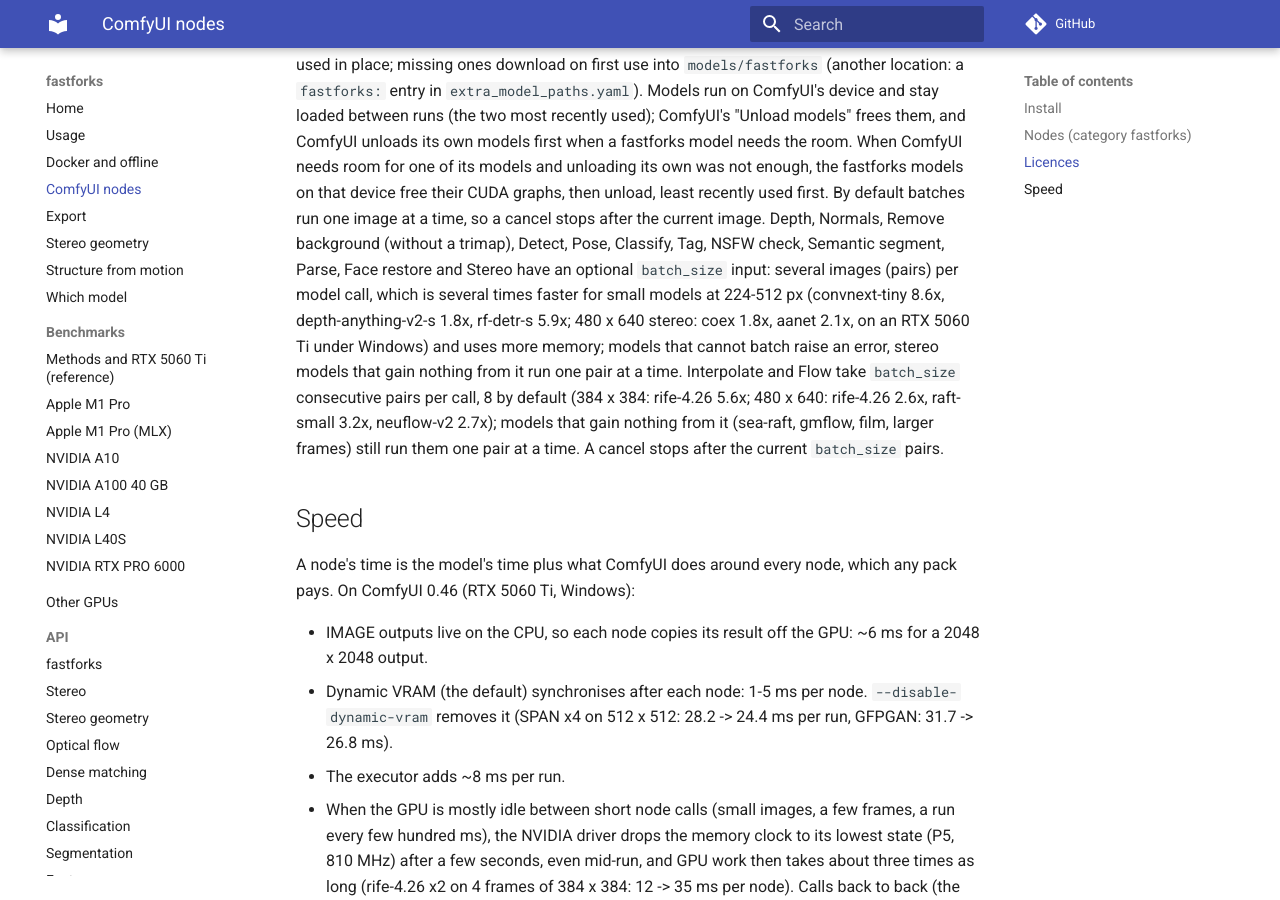
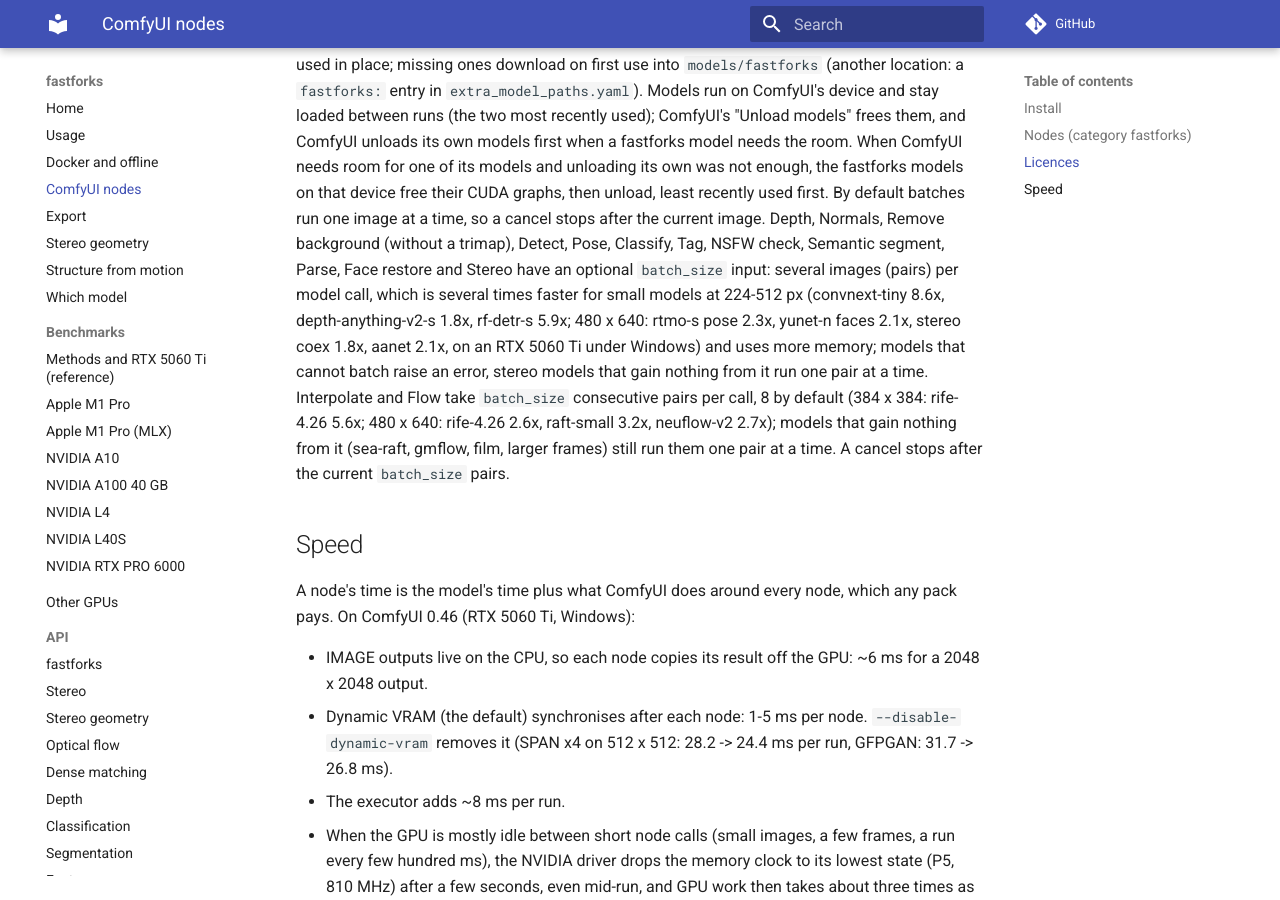
Before and after one commit to kleinicke/fastforks, an MkDocs documentation site: the page built from docs/comfyui.md, in a window 1280 px wide and 900 px high, scrolled down 3850 px. Built offline with MkDocs 1.6.1 and Material for MkDocs 9.7.7, drawn with Linux system fonts in a browser that asks for light colours; comment, search, counter and statistics services are not loaded.

Commit message:
Name the RTMO and YuNet batch gains in the ComfyUI batch_size docs
The Pose node's batch_size now runs several RTMO / YuNet / RetinaFace
images in one network call: say what it buys at 480 x 640.

Co-Authored-By: Claude Opus 5.5 <noreply@anthropic.com>

```diff
--- a/docs/comfyui.md
+++ b/docs/comfyui.md
@@ -115,7 +115,8 @@ own was not enough, the fastforks models on that device free their CUDA graphs,
 current image. Depth, Normals, Remove background (without a trimap), Detect, Pose, Classify, Tag, NSFW check, Semantic
 segment, Parse, Face restore and Stereo have an optional `batch_size` input: several images (pairs) per model call,
 which is several times faster for small models at 224-512 px (convnext-tiny 8.6x, depth-anything-v2-s 1.8x, rf-detr-s
-5.9x; 480 x 640 stereo: coex 1.8x, aanet 2.1x, on an RTX 5060 Ti under Windows) and uses more memory; models that cannot
+5.9x; 480 x 640: rtmo-s pose 2.3x, yunet-n faces 2.1x, stereo coex 1.8x, aanet 2.1x, on an RTX 5060 Ti under
+Windows) and uses more memory; models that cannot
 batch raise an error, stereo models that gain nothing from it run one pair at a time. Interpolate and Flow take `batch_size`
 consecutive pairs per call, 8 by default (384 x 384: rife-4.26 5.6x; 480 x 640: rife-4.26 2.6x, raft-small 3.2x,
 neuflow-v2 2.7x); models that gain nothing from it (sea-raft, gmflow, film, larger frames) still run them one pair at a
```
